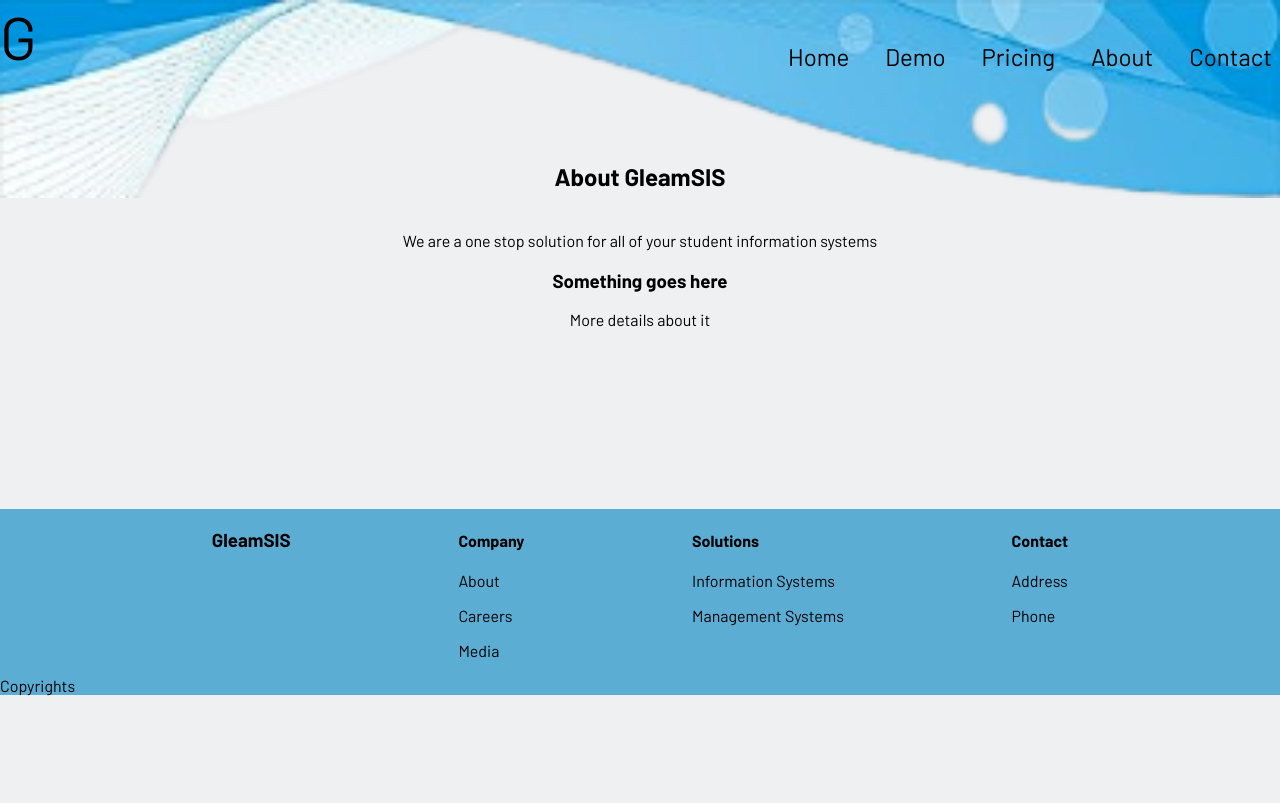
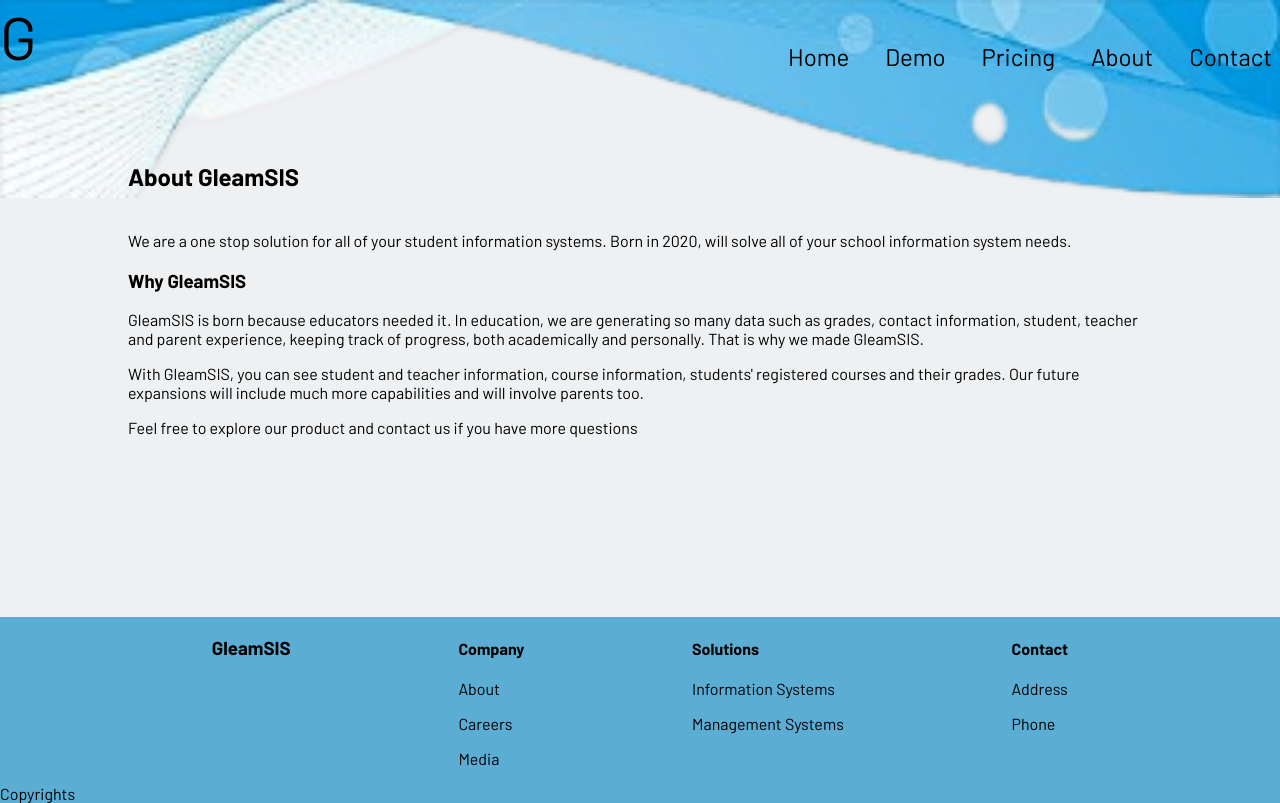
Before and after one commit to yusufalp/gleamsis-client, a React (Create React App) app: page /about in a window 1280 px wide. Built offline with nearby package versions, Linux system fonts and the light colour scheme; no server answers.

Commit message:
Updated the about page

```diff
--- a/src/About/About.js
+++ b/src/About/About.js
@@ -1,19 +1,32 @@
 import React from 'react';
+import './About.css';
 
 class About extends React.Component {
   render() {
     return (
       <div>
-        <header>
-          <h2>About GleamSIS</h2>
+        <header className='about'>
+          <h2 className='about-title'>About GleamSIS</h2>
           <p>
-            We are a one stop solution for all of your student information systems
+            We are a one stop solution for all of your student information systems. Born in 2020,
+            will solve all of your school information system needs.
           </p>
           <main>
             <section>
-              <h3>Something goes here</h3>
+              <h3>Why GleamSIS</h3>
               <p>
-                More details about it
+                GleamSIS is born because educators needed it. In education, we are
+                generating so many data such as grades, contact information, student, teacher
+                and parent experience, keeping track of progress, both academically and personally.
+                That is why we made GleamSIS.
+              </p>
+              <p>
+                With GleamSIS, you can see student and teacher information, course information, students'
+                registered courses and their grades. Our future expansions will include much more
+                capabilities and will involve parents too.
+              </p>
+              <p>
+                Feel free to explore our product and contact us if you have more questions
               </p>
             </section>
           </main>
```
